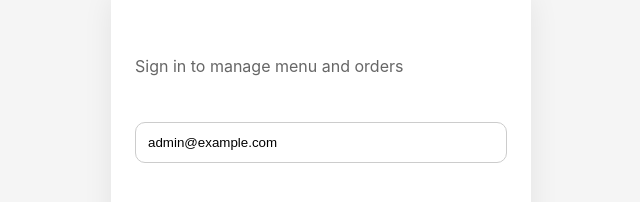
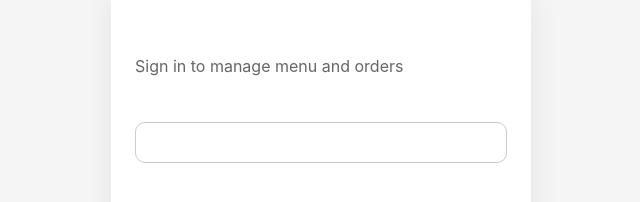
Before and after one commit to odiljonjamoliddinov39-cloud/meal_order_app, a React (Vite) app in the folder meal-preorder-app/frontend/: page /admin/login in a window 1280 px wide. Shown: the part 246-448 px from the top of the page, without its empty margins (319-959 px from the left). Built offline with nearby package versions, Linux system fonts and the light colour scheme; no server answers.

Commit message:
Use login username for admin login

```diff
--- a/meal-preorder-app/frontend/src/pages/AdminLoginPage.jsx
+++ b/meal-preorder-app/frontend/src/pages/AdminLoginPage.jsx
@@ -6,7 +6,7 @@ export default function AdminLoginPage() {
   const navigate = useNavigate();
 
   const [form, setForm] = useState({
-    email: 'admin@example.com',
+    username: '',
     password: '',
   });
   const [error, setError] = useState('');
@@ -27,7 +27,7 @@ export default function AdminLoginPage() {
 
     try {
       const payload = {
-        email: form.email,
+        username: form.username,
         password: form.password,
       };
 
@@ -93,16 +93,16 @@ export default function AdminLoginPage() {
         <form onSubmit={handleSubmit}>
           <div style={{ marginBottom: '14px' }}>
             <label
-              htmlFor="email"
+              htmlFor="username"
               style={{ display: 'block', marginBottom: '6px' }}
             >
-              Email
+              Login
             </label>
             <input
-              id="email"
-              type="email"
-              name="email"
-              value={form.email}
+              id="username"
+              type="text"
+              name="username"
+              value={form.username}
               onChange={handleChange}
               autoComplete="username"
               required
```
